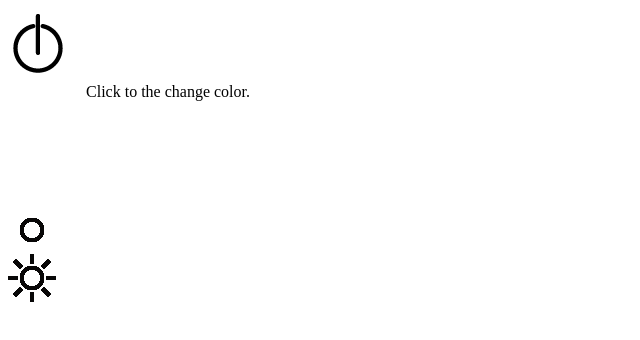
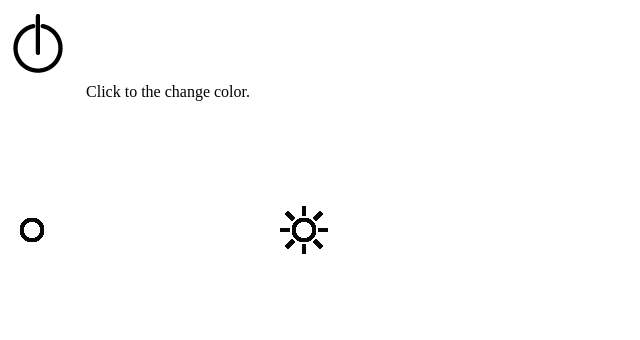
Before and after one commit to tomarra/S40_Flashlight, a plain HTML site: page Flashlight/index.html in a window 1280 px wide. Shown: the whole page, without its empty margins (0-640 px from the left). Drawn offline with Linux system fonts and the light colour scheme.

Commit message:
Fixing CSS class names

```diff
--- a/Flashlight/css/landscape.css
+++ b/Flashlight/css/landscape.css
@@ -7,16 +7,16 @@
   margin-top: 100px;
 }
 
-#dim_less_group {
-  width: 160px;
-  height: 50px;
-	margin-top: -50px;
-  margin-left: 160px;
-  text-align: right;
-}
-
-#dim_more_group {
+#dim_group {
   width: 160px;
   height: 50px;
   text-align: left;
 }
+
+#bright_group {
+  width: 160px;
+  height: 50px;
+  margin-top: -50px;
+  margin-left: 160px;
+  text-align: right;
+}
--- a/Flashlight/css/portrait.css
+++ b/Flashlight/css/portrait.css
@@ -7,16 +7,16 @@
 	margin-top: 150px;
 }
 
-#dim_less_group {
-	width: 120px;
-	height: 50px;
-	margin-top: -50px;
-  margin-left: 120px;
-	text-align: right;
-}
-
-#dim_more_group {
+#dim_group {
   width: 120px;
 	height: 50px;
 	text-align: left;
 }
+
+#bright_group {
+  width: 120px;
+  height: 50px;
+  margin-top: -50px;
+  margin-left: 120px;
+  text-align: right;
+}
```
